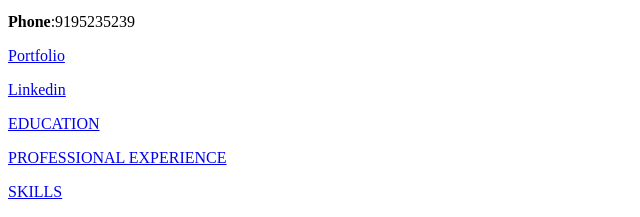
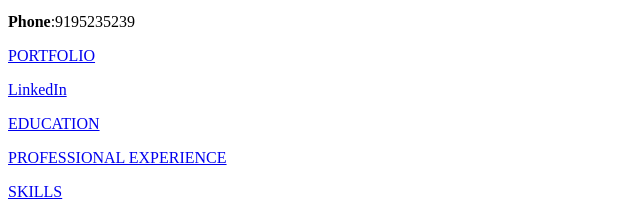
Before and after one commit to lxh492/lxh492.github.io, a plain HTML site: page resume.html in a window 1280 px wide. Shown: the part 321-538 px from the top of the page, 0-640 px from the left. Drawn offline with Linux system fonts and the light colour scheme.

Commit message:
linkedin

```diff
--- a/resume.html
+++ b/resume.html
@@ -17,9 +17,9 @@
 
       <p><strong>Phone</strong>:9195235239</p>
 
-      <p><a href="https://leihuangvisual.wordpress.com/">Portfolio</a></p>
+      <p><a href="https://leihuangvisual.wordpress.com/">PORTFOLIO</a></p>
 
-      <p><a href="https://www.linkedin.com/in/lei-huang-133784153/">Linkedin</a></p>
+      <p><a href="https://www.linkedin.com/in/lei-huang-133784153/">LinkedIn</a></p>
 
     </header>
 
```
